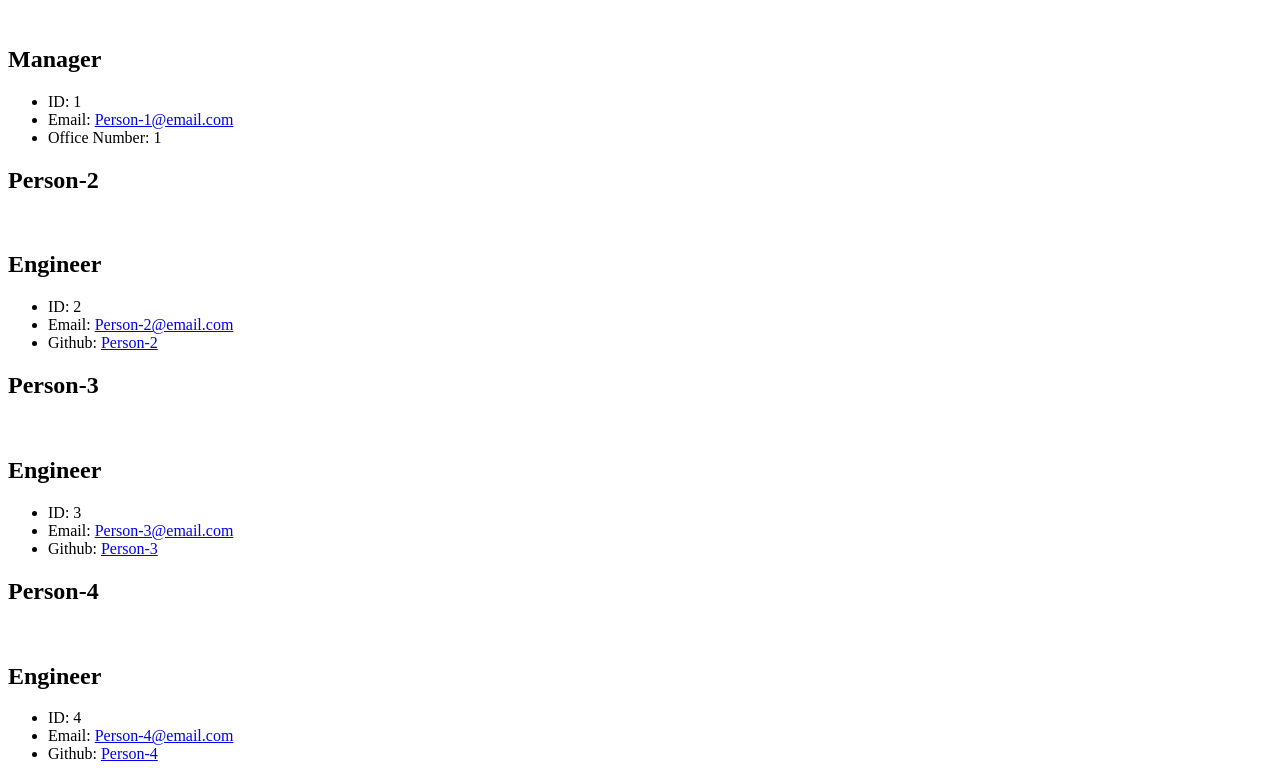
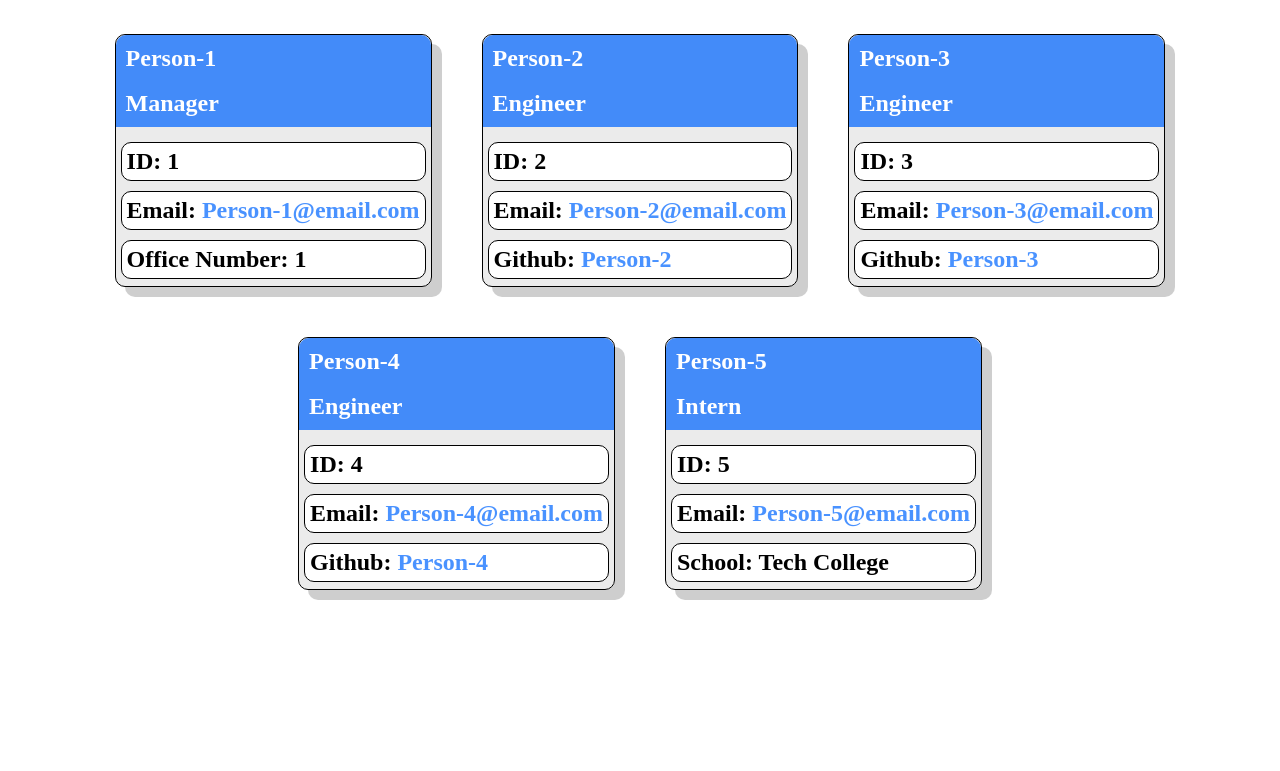
Before and after one commit to ShaunKiszonas/Team-Profile-Generator, a website: page index.html in a window 1280 px wide. Shown: the part 119-890 px from the top of the page. After the commit the page ends 800 px from the top, so only its background shows below. Drawn offline with Linux system fonts and the light colour scheme.

Commit message:
fixed styles again x2

```diff
--- a/index.html
+++ b/index.html
@@ -6,7 +6,7 @@
     <meta http-equiv="X-UA-Compatible" content="IE=edge">
     <meta name="viewport" content="width=device-width, initial-scale=1.0">
     <title>Document</title>
-    <link rel="stylesheet" href=".styles.css">
+    <link rel="stylesheet" href="styles.css">
 </head>
 
 <body>
--- a/src/page-template.js
+++ b/src/page-template.js
@@ -46,7 +46,7 @@ const generatePage = (team) => {
     <meta http-equiv="X-UA-Compatible" content="IE=edge">
     <meta name="viewport" content="width=device-width, initial-scale=1.0">
     <title>Document</title>
-    <link rel="stylesheet" href=".styles.css">
+    <link rel="stylesheet" href="styles.css">
 </head>
 
 <body>
```
